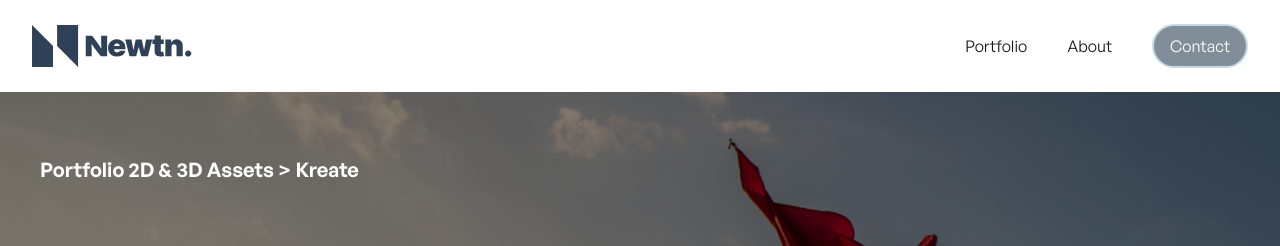
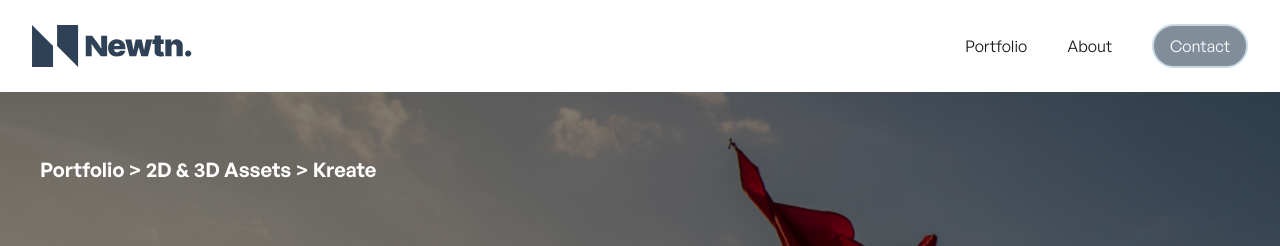
Before and after one commit to fragern/newtn-website, a Next.js app: page /portfolio/2d-3d-assets/1 in a window 1280 px wide. Shown: the top 246 px of the page. Built offline with nearby package versions, Linux system fonts and the light colour scheme; no server answers.

Commit message:
style: breadcrumb in portoflio details

```diff
--- a/src/app/portfolio/[category]/[portfolioId]/page.tsx
+++ b/src/app/portfolio/[category]/[portfolioId]/page.tsx
@@ -44,8 +44,11 @@ export default async function Page({
         <h1 className="absolute left-1/2 top-1/2 -translate-x-1/2 -translate-y-1/2 text-center text-5xl font-bold text-white">
           {portfolio.title}
         </h1>
-        <p className="absolute left-10 top-16 text-xl font-semibold text-white">
-          {`Portfolio ${portfolio.category.name} > ${portfolio.title}`}
+        <p className="absolute left-10 top-16 text-base font-semibold text-white sm:text-lg md:text-xl">
+          <Link href="/portfolio" className="hover:underline">
+            Portfolio
+          </Link>{" "}
+          {` > ${portfolio.category.name} > ${portfolio.title}`}
         </p>
       </section>
 
```
